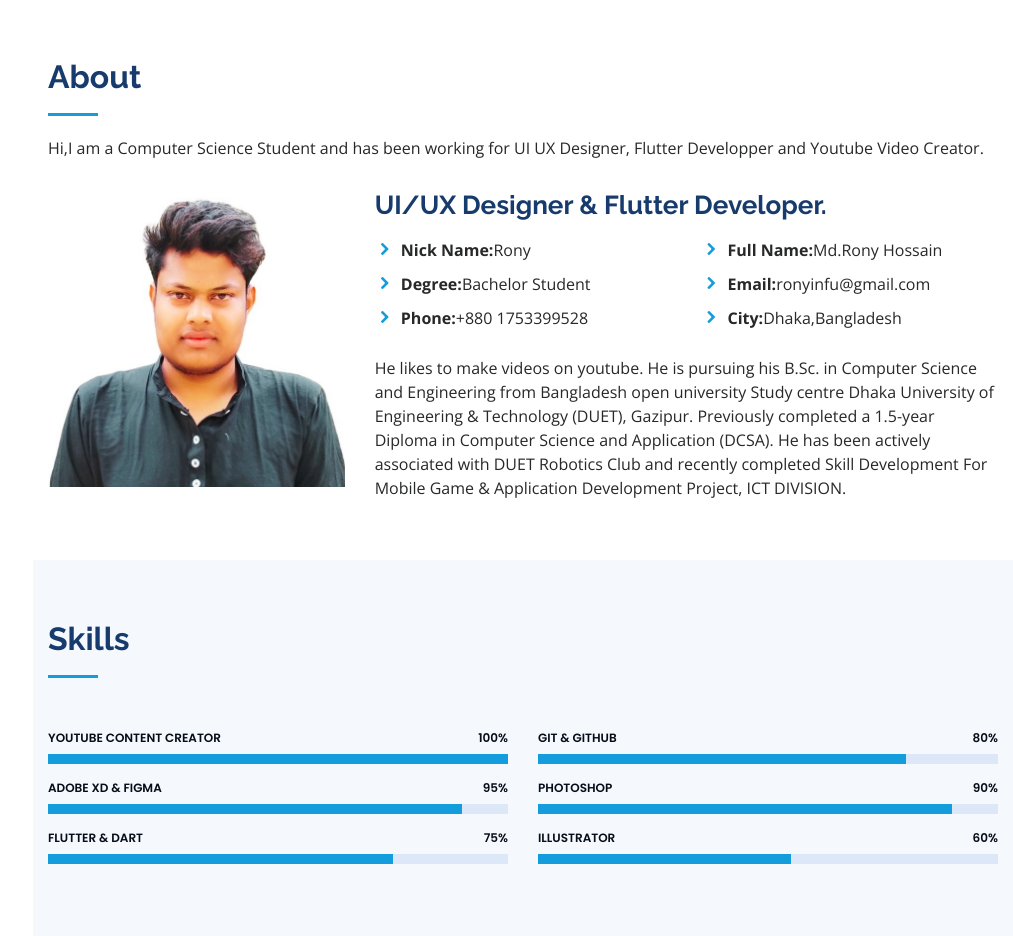
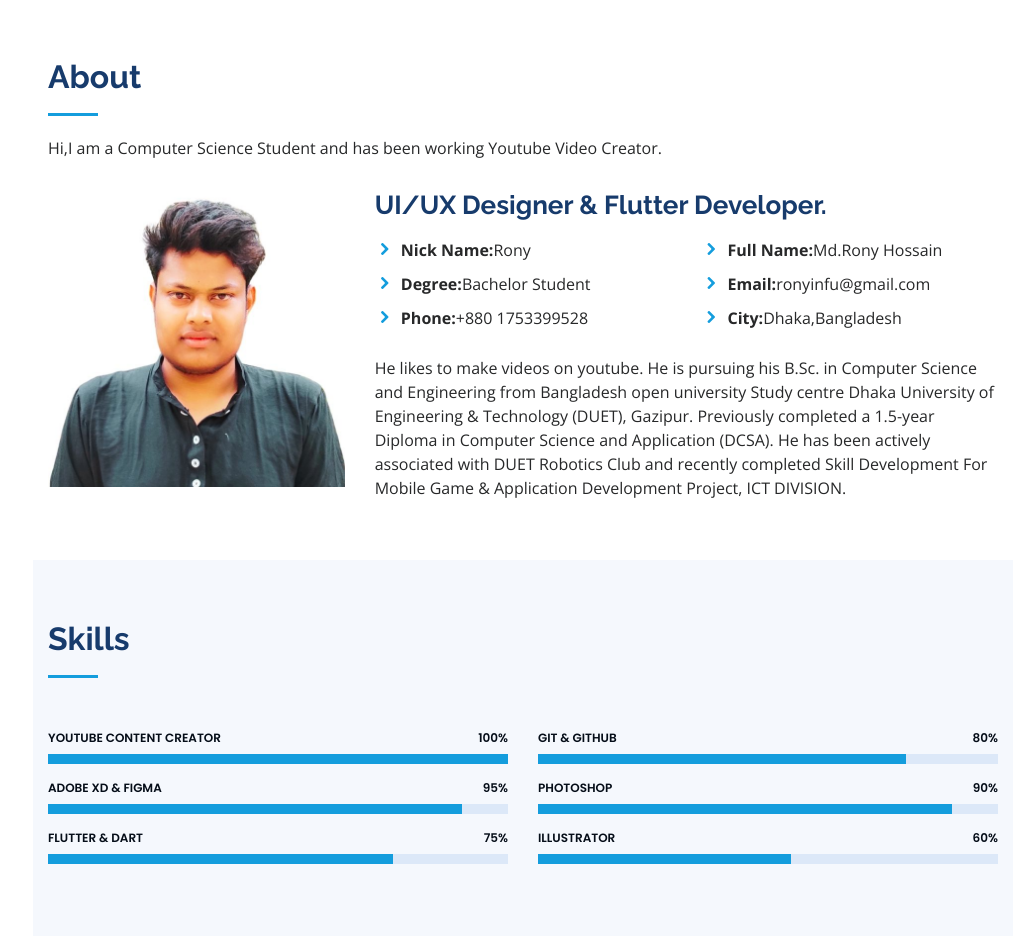
Before and after one commit to Ronyinfu/bd, a plain HTML site: page index.html in a window 1280 px wide. Shown: the part 802-1738 px from the top of the page, without its empty margins (267-1280 px from the left). Drawn offline with nearby package versions, Linux system fonts and the light colour scheme.

Commit message:
Update index.html

```diff
--- a/index.html
+++ b/index.html
@@ -79,7 +79,7 @@
 
         <div class="section-title">
           <h2>About</h2>
-          <p>Hi,I am a Computer Science Student and has been working for UI UX Designer, Flutter Developper and Youtube Video Creator.</p>
+          <p>Hi,I am a Computer Science Student and has been working  Youtube Video Creator.</p>
         </div>
 
         <div class="row">
```
